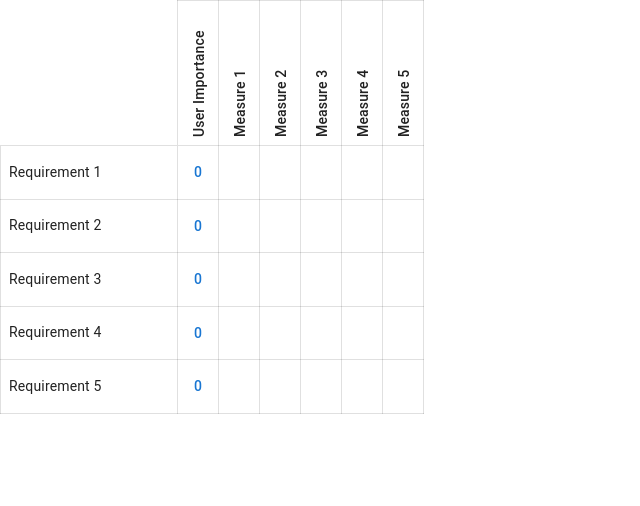
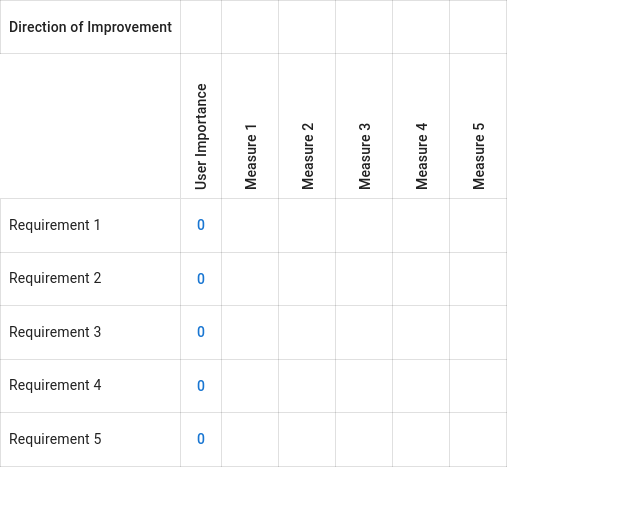
Before and after one commit to Baziak/artihoq, a React (Create React App) app: page / in a window 1280 px wide. Shown: the top 506 px of the page, without its empty margins (0-640 px from the left). Built offline with nearby package versions, Linux system fonts and the light colour scheme.

Commit message:
feat: add direction of improvement component

```diff
--- a/src/Hoq.tsx
+++ b/src/Hoq.tsx
@@ -42,6 +42,13 @@ const Hoq = () => {
     });
   };
 
+  const setMeasureDirection = (modifiedItemIndex: number, newValue: number) => {
+    const measures = qfdState.measures.map((measure, index) =>
+      index === modifiedItemIndex ? { ...measure, direction: newValue } : measure
+    );
+
+    setQfdState({ ...qfdState, measures });
+  };
 
   const setRequirementValue = (modifiedRowIndex: number, newValue: string) => {
     const requirements = qfdState.requirements.map((requirement, index) =>
@@ -104,7 +111,6 @@ const Hoq = () => {
     setQfdState({ ...qfdState, requirements });
   };
 
-
   return (
     <TableContainer
       sx={{
@@ -113,7 +119,13 @@ const Hoq = () => {
     >
       <Table>
         <TableHead>
-          <HoqHead qfdState={qfdState} setMeasureValue={setMeasureValue} addMeasureAt={addMeasureAt} removeMeasureAt={removeMeasureAt} />
+          <HoqHead
+            qfdState={qfdState}
+            setMeasureValue={setMeasureValue}
+            addMeasureAt={addMeasureAt}
+            removeMeasureAt={removeMeasureAt}
+            setMeasureDirection={setMeasureDirection}
+          />
         </TableHead>
         <TableBody>
           <HoqRows
--- a/src/HoqHead.tsx
+++ b/src/HoqHead.tsx
@@ -2,28 +2,47 @@ import React from "react";
 import { TableCell, TableRow, Theme } from "@mui/material";
 import QfdState from "./QfdState";
 import HoqMeasurementCell from "./HoqMeasurementCell";
+import MeasureImprovementDirectionSelector from "./MeasureImprovementDirectionSelector";
 
 interface HoqHeadProps {
   qfdState: QfdState;
   setMeasureValue: (modifiedRowIndex: number, newValue: string) => void;
   addMeasureAt: (rowIndex: number) => void;
   removeMeasureAt: (rowIndex: number) => void;
+  setMeasureDirection: (index: number, newValue: number) => void;
 }
 
 const cellStyling = {
   padding: 1,
   border: (theme: Theme) => `1px solid ${theme.palette.divider}`,
+};
+
+const measuresCellStyling = {
+  ...cellStyling,
   transform: "rotate(180deg)",
   minHeight: 128,
   maxHeight: 256,
   writingMode: "vertical-rl",
 };
 
-const HoqHead = ({ qfdState, setMeasureValue, addMeasureAt, removeMeasureAt }: HoqHeadProps) => {
+const HoqHead = ({ qfdState, setMeasureValue, addMeasureAt, removeMeasureAt, setMeasureDirection }: HoqHeadProps) => {
   return (
+    <>
+      <TableRow>
+        <TableCell sx={cellStyling}>Direction of Improvement</TableCell>
+        <TableCell sx={cellStyling}></TableCell>
+        {qfdState.measures.map((measure, index) => (
+          <TableCell key={measure.id} sx={cellStyling}>
+            <MeasureImprovementDirectionSelector
+              selectedValue={measure.direction}
+              onChange={(newValue) => setMeasureDirection(index, newValue)}
+            />
+          </TableCell>
+        ))}
+      </TableRow>
       <TableRow>
         <TableCell></TableCell>
-      <TableCell sx={cellStyling}>User Importance</TableCell>
+        <TableCell sx={measuresCellStyling}>User Importance</TableCell>
         {qfdState.measures.map((measure, index) => (
           <HoqMeasurementCell
             key={measure.id}
@@ -34,6 +53,7 @@ const HoqHead = ({ qfdState, setMeasureValue, addMeasureAt, removeMeasureAt }: H
           />
         ))}
       </TableRow>
+    </>
   );
 };
 
--- /dev/null
+++ b/src/MeasureImprovementDirectionSelector.tsx
@@ -0,0 +1,112 @@
+import { ArrowDownwardOutlined, ArrowUpwardOutlined } from "@mui/icons-material";
+import {
+  Button,
+  ClickAwayListener,
+  ListItemIcon,
+  ListItemText,
+  MenuItem,
+  MenuList,
+  Paper,
+  Popper,
+  SvgIcon,
+} from "@mui/material";
+import React from "react";
+
+interface MeasureImprovementDirectionSelectorProps {
+  selectedValue?: number;
+  onChange?: (newValue: MeasureImprovementDirectionType) => void;
+}
+
+const buttonStyling = {
+  minWidth: 0,
+};
+
+export const enum MeasureImprovementDirectionType {
+  None = 0,
+  Negative = -1,
+  Positive = 1,
+}
+
+export default function MeasureImprovementDirectionSelector({
+  selectedValue,
+  onChange,
+}: MeasureImprovementDirectionSelectorProps): React.JSX.Element {
+  interface MeasureImprovementDirectionSelectorItem {
+    icon: React.JSX.Element;
+    text: String;
+  }
+
+  const directionIconMap = new Map<number, MeasureImprovementDirectionSelectorItem>([
+    [MeasureImprovementDirectionType.None, { icon: <SvgIcon />, text: "None" }],
+    [MeasureImprovementDirectionType.Negative, { icon: <ArrowUpwardOutlined />, text: "Positive" }],
+    [MeasureImprovementDirectionType.Positive, { icon: <ArrowDownwardOutlined />, text: "Negative" }],
+  ]);
+
+  const [directionValue, setDirectionValue] = React.useState(selectedValue);
+  const [anchorEl, setAnchorEl] = React.useState<HTMLButtonElement | null>(null);
+
+  const handleMenuItemClick = (event: React.MouseEvent<HTMLElement>, selectedValue: number) => {
+    setDirectionValue(selectedValue);
+    setAnchorEl(null);
+    if (onChange) {
+      onChange(selectedValue);
+    }
+  };
+
+  const handleClose = () => {
+    setAnchorEl(null);
+  };
+
+  function showSelector(event: React.MouseEvent<HTMLButtonElement>) {
+    setAnchorEl(event.currentTarget);
+  }
+
+  function handleListKeyDown(event: React.KeyboardEvent) {
+    if (event.key === "Tab") {
+      event.preventDefault();
+      setAnchorEl(null);
+    } else if (event.key === "Escape") {
+      setAnchorEl(null);
+    }
+  }
+
+  const open = Boolean(anchorEl);
+
+  const icon =
+    selectedValue !== undefined && directionIconMap.has(selectedValue) ? (
+      directionIconMap.get(selectedValue)?.icon
+    ) : (
+      <>&nbsp;</>
+    );
+
+  return (
+    <>
+      <Button sx={{ ...buttonStyling }} onClick={showSelector}>
+        {icon}
+      </Button>
+      <Popper open={open} anchorEl={anchorEl} placement="bottom-start">
+        <Paper>
+          <ClickAwayListener onClickAway={handleClose}>
+            <MenuList
+              autoFocusItem={open}
+              id="composition-menu"
+              aria-labelledby="composition-button"
+              onKeyDown={handleListKeyDown}
+            >
+              {Array.from(directionIconMap.entries()).map(([index, item]) => (
+                <MenuItem
+                  key={index}
+                  selected={index === directionValue}
+                  onClick={(event) => handleMenuItemClick(event, index)}
+                >
+                  <ListItemIcon>{item.icon}</ListItemIcon>
+                  <ListItemText>{item.text}</ListItemText>
+                </MenuItem>
+              ))}
+            </MenuList>
+          </ClickAwayListener>
+        </Paper>
+      </Popper>
+    </>
+  );
+}
```
Lines whose indentation alone changed are shown as unchanged.
